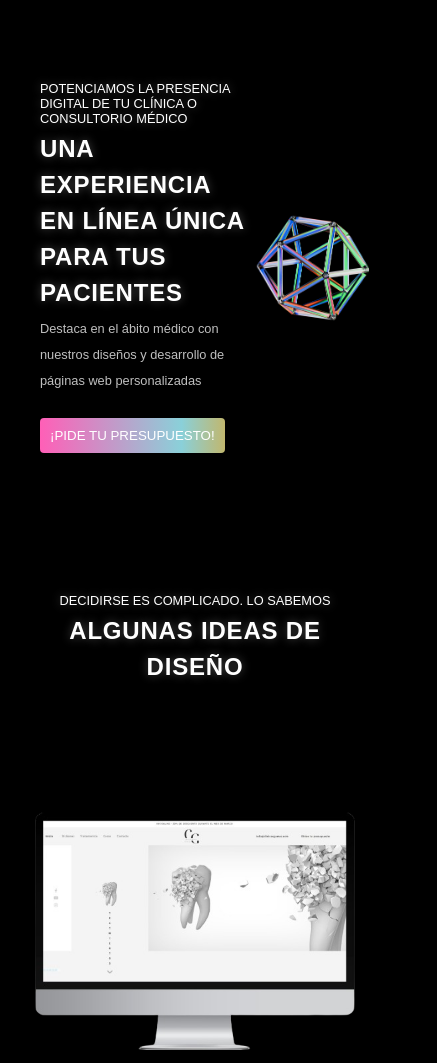
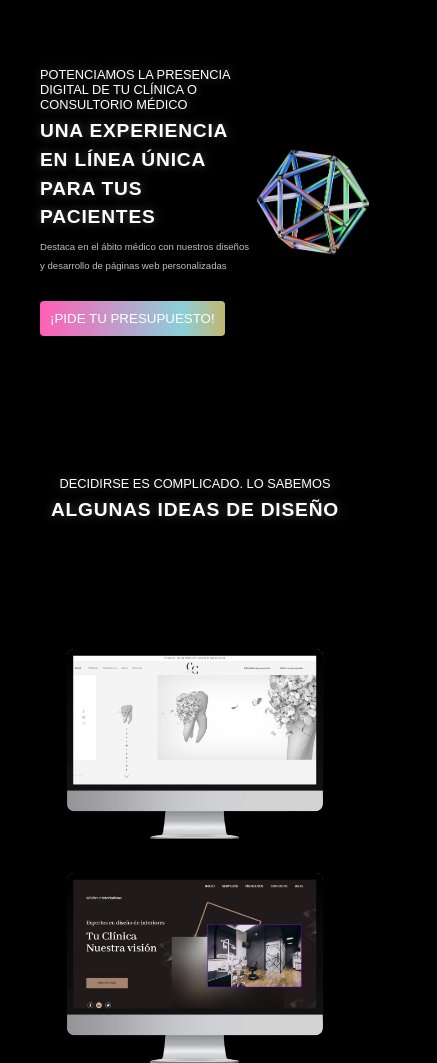
Before and after one commit to J4Martin/ClinicWebs-TFM-, a plain HTML site: page index.html in a window 390 px wide. Shown: the part 1140-2203 px from the top of the page, 437 px wide, since content can reach past the window. Drawn offline with Linux system fonts and the light colour scheme.

Commit message:
Tercero commit

```diff
--- a/css/estilos.css
+++ b/css/estilos.css
@@ -65,7 +65,7 @@ p {
         margin-bottom: 5px; /* Reduzco más el margen inferior para dispositivos más pequeños */
     }
     h2 {
-        font-size: 1.5em; /* Reduzco el tamaño de los títulos para dispositivos más pequeños */
+        font-size: 1.2em; /* Reduzco el tamaño de los títulos para dispositivos más pequeños */
         margin-bottom: 5px; /* Reduzco más el margen inferior para dispositivos más pequeños */
     }
     h3 {
@@ -73,7 +73,7 @@ p {
         margin-bottom: 5px; /* Reduzco más el margen inferior para dispositivos más pequeños */
     }
     p {
-        font-size: 0.8em; /* Reduzco el tamaño de los títulos para dispositivos más pequeños */
+        font-size: 0.6em; /* Reduzco el tamaño de los títulos para dispositivos más pequeños */
         margin-bottom: 5px; /* Reduzco más el margen inferior para dispositivos más pequeños */
     }
 }
@@ -384,7 +384,7 @@ nav div:nth-child(3) {
 /* Estilos para tablet y móvil */
 @media screen and (max-width: 767px) {
     .portfolio a img {
-        height: 250px;
+        height: 200px;
         padding: 10px 20px;
         overflow: hidden;
     }
```
